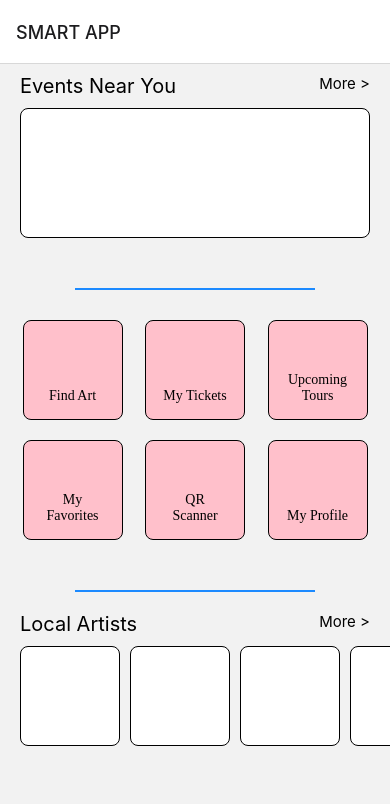
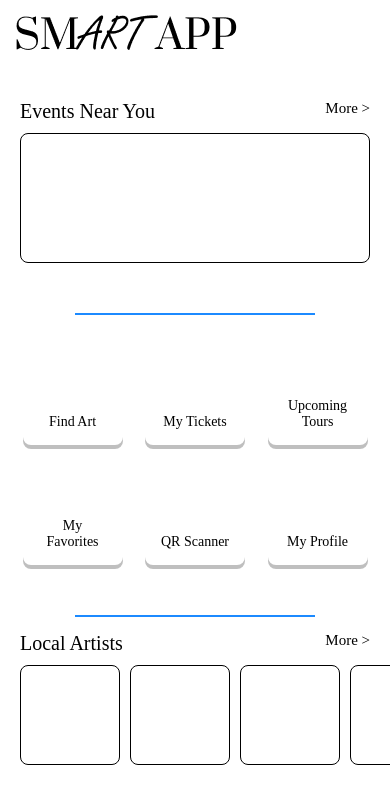
Before and after one commit to nickscip/Greens, a React Native app: screen /Home in a window 390 px wide. Shown: the top 804 px of the page. Built offline with nearby package versions, Linux system fonts and the light colour scheme.

Commit message:
added logo and changed background colors

```diff
--- a/App.js
+++ b/App.js
@@ -1,16 +1,24 @@
 import * as React from 'react';
+import { View, StyleSheet } from 'react-native';
 import { NavigationContainer } from '@react-navigation/native';
 import { createNativeStackNavigator } from '@react-navigation/native-stack';
 import HomeScreen from './src/screens/HomeScreen';
 import Events from './src/screens/Events';
+import Logo from './src/components/Logo';
 
 const Stack = createNativeStackNavigator();
+
 
 function App() {
   return (
     <NavigationContainer>
-      <Stack.Navigator initialRouteName="SMART APP">
-        <Stack.Screen name="SMART APP" component={HomeScreen} />
+      <Stack.Navigator initialRouteName="Home" screenOptions={{contentStyle: {backgroundColor: 'white'}}}>
+        <Stack.Screen
+          name="Home"
+          component={HomeScreen}
+          options={{ headerTitle: (props) => <Logo/>, headerTransparent: true}}
+
+        />
         <Stack.Screen name="Events" component={Events} options={{ title: 'SMART APP' }}/>
       </Stack.Navigator>
     </NavigationContainer>
--- /dev/null
+++ b/src/components/Logo.js
@@ -0,0 +1,12 @@
+import React from 'react';
+import {Image} from 'react-native';
+
+function Logo() {
+    return (
+        <Image
+        source={require('../../assets/SMARTAPP.png')}
+        />
+    )
+}
+
+export default Logo;
--- a/src/screens/HomeScreen.js
+++ b/src/screens/HomeScreen.js
@@ -4,21 +4,21 @@ import { View, Text, Button, Pressable, StyleSheet, ScrollView } from 'react-nat
 function HomeScreen() {
   return (
     <React.Fragment>
-      <View style={{marginHorizontal: 20, flexDirection: 'row', justifyContent: 'space-between', marginTop: 10}}>
-        <Text style={{fontSize: 20}}>Events Near You</Text>
+      <View style={styles.topPageNavigator}>
+        <Text style={{fontSize: 20, fontFamily: 'Times New Roman'}}>Events Near You</Text>
         <Pressable>
-          <Text style={{textAlign: 'right', fontSize: 15}}>More ></Text>
+          <Text style={{textAlign: 'right', fontSize: 15, fontFamily: 'Times New Roman'}}>More ></Text>
         </Pressable>
       </View>
 
-      <View style={{marginHorizontal: 20, flexDirection: 'row', marginTop: 10, borderWidth: 1, backgroundColor: 'white', height: 130, borderRadius: 8}}>
+      <View style={styles.eventBanner}>
         <Pressable>
           <Text></Text>
         </Pressable>
       </View>
 
       <View style={{alignItems: 'center'}}>
-        <View style={{marginTop: 50, marginBottom: 10, borderWidth: .75, width: 240, borderColor: '#1c8aff'}}>
+        <View style={styles.lineDivider}>
         </View>
       </View>
 
@@ -51,20 +51,20 @@ function HomeScreen() {
       </View>
 
       <View style={{alignItems: 'center'}}>
-        <View style={{marginTop: 50, marginBottom: 10, borderWidth: .75, width: 240, borderColor: '#1c8aff'}}>
+        <View style={styles.lineDivider}>
         </View>
       </View>
 
-      <View style={{marginHorizontal: 20, flexDirection: 'row', justifyContent: 'space-between', marginTop: 10, marginBottom: 10}}>
-        <Text style={{fontSize: 20}}>Local Artists</Text>
+      <View style={styles.bottomPageNavigator}>
+        <Text style={{fontSize: 20, fontFamily: 'Times New Roman'}}>Local Artists</Text>
         <Pressable>
-          <Text style={{textAlign: 'right', fontSize: 15}}>More ></Text>
+          <Text style={{textAlign: 'right', fontSize: 15, fontFamily: 'Times New Roman'}}>More ></Text>
         </Pressable>
       </View>
 
 
       <ScrollView horizontal={true}>
-        <View style={{flexDirection: 'row', marginHorizontal: 15}}>
+        <View style={{flexDirection: 'row', marginHorizontal: 15, marginTop: 10}}>
           <Pressable style={styles.artistButton}>
             <Text></Text>
           </Pressable>
@@ -89,15 +89,42 @@ function HomeScreen() {
 }
 
 const styles = StyleSheet.create({
+  topPageNavigator: {
+    marginHorizontal: 20,
+    flexDirection: 'row',
+    justifyContent: 'space-between',
+    marginTop: 100
+  },
+
+  eventBanner: {
+    marginHorizontal: 20,
+    flexDirection: 'row',
+    marginTop: 10,
+    borderWidth: 1,
+    backgroundColor: 'white',
+    height: 130,
+    borderRadius: 8
+  },
+
+  lineDivider: {
+    marginTop: 50,
+    marginBottom: 10,
+    borderWidth: .75,
+    width: 240,
+    borderColor: '#1c8aff'
+  },
+
   homeButton: {
-    backgroundColor: 'pink',
-    borderWidth: 1,
+    backgroundColor: 'white',
     width: 100,
     height: 100,
     alignItems: 'center',
     justifyContent: 'flex-end',
     padding: 15,
-    borderRadius: 8
+    borderRadius: 8,
+    shadowColor: 'black',
+    shadowOffset: {width: 0, height: 4},
+    shadowOpacity: .25
 
   },
   buttonText: {
@@ -107,6 +134,14 @@ const styles = StyleSheet.create({
     textAlign: 'center',
 
   },
+
+  bottomPageNavigator: {
+    marginHorizontal: 20,
+    flexDirection: 'row',
+    justifyContent: 'space-between',
+    marginTop: 5
+  },
+
   artistButton: {
     backgroundColor: 'white',
     borderWidth: 1,
```
Also changed, not shown: assets/SMARTAPP.png (renamed from assets/SMART APP.png).
